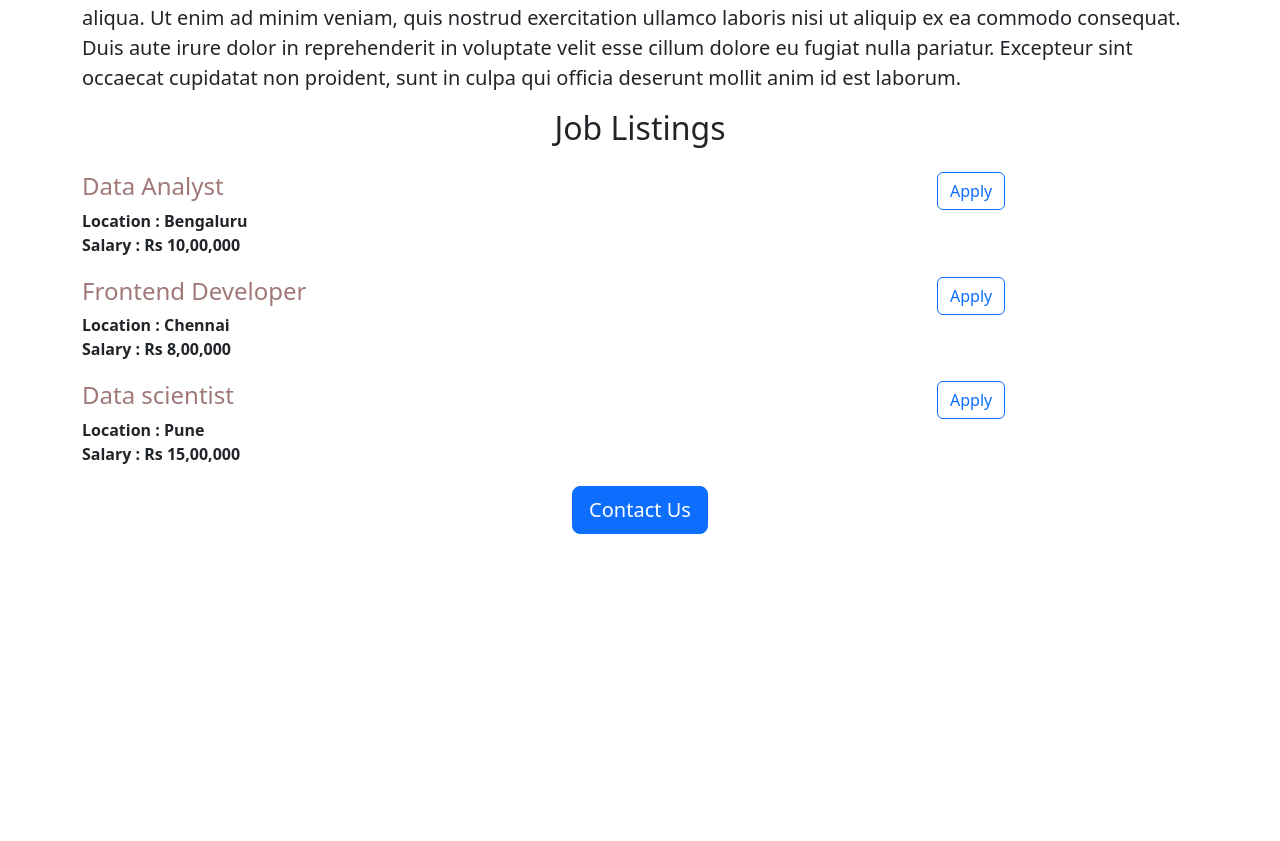
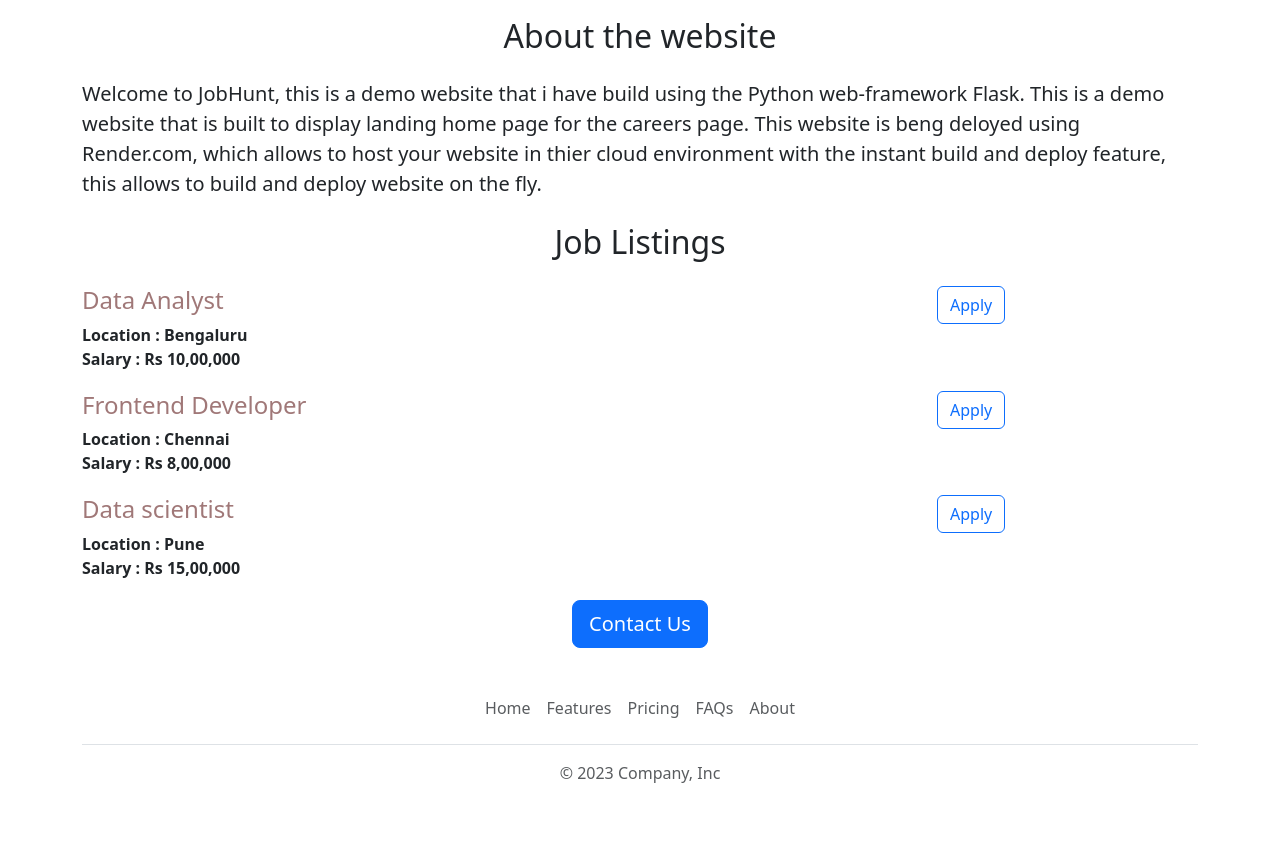
Before and after one commit to varunk04/Flask-webapp, a Flask app: page / in a window 1280 px wide. Shown: the part 513-1354 px from the top of the page. Before the commit the page ends 1047 px from the top, so only its background shows below. Run offline with Flask 3, Linux system fonts and the light colour scheme.

Commit message:
Added navbar and Footer

```diff
--- /dev/null
+++ b/templates/footer.html
@@ -0,0 +1,12 @@
+<div class="container">
+  <footer class="py-3 my-4">
+    <ul class="nav justify-content-center border-bottom pb-3 mb-3">
+      <li class="nav-item"><a href="#" class="nav-link px-2 text-body-secondary">Home</a></li>
+      <li class="nav-item"><a href="#" class="nav-link px-2 text-body-secondary">Features</a></li>
+      <li class="nav-item"><a href="#" class="nav-link px-2 text-body-secondary">Pricing</a></li>
+      <li class="nav-item"><a href="#" class="nav-link px-2 text-body-secondary">FAQs</a></li>
+      <li class="nav-item"><a href="#" class="nav-link px-2 text-body-secondary">About</a></li>
+    </ul>
+    <p class="text-center text-body-secondary ">&copy; 2023 Company, Inc</p>
+  </footer>
+</div>
--- a/templates/home.html
+++ b/templates/home.html
@@ -7,20 +7,21 @@
     <link href="https://cdn.jsdelivr.net/npm/bootstrap@5.3.0-alpha3/dist/css/bootstrap.min.css" rel="stylesheet" integrity="sha384-KK94CHFLLe+nY2dmCWGMq91rCGa5gtU4mk92HdvYe+M/SXH301p5ILy+dN9+nJOZ" crossorigin="anonymous">
     <style>
       #banner {
-        height: 320px;
+        height: 400px;
         object-fit: cover;
         width: 100%;
+        margin-top: 16px;
       }
     </style>
   </head>
   <body>
+    {% include 'navbar.html' %}
+        <img id = 'banner' class="img-fluid" src = 'https://flask-webapp--varunfoujdhar.repl.co/static/banner.jpg'>
     <div class='container'>
-    <h1 class = 'text-center mt-4 mb-4'>Careers</h1>
-    <img id = 'banner' class="img-fluid" src = 'https://flask-webapp--varunfoujdhar.repl.co/static/banner.jpg'>
-    <h2 class = 'text-center mt-2 mb-4'> About the website </h2>
-    <p class = 'lead'>Lorem ipsum dolor sit amet, consectetur adipiscing elit, sed do eiusmod tempor incididunt ut labore et dolore magna aliqua. Ut enim ad minim veniam, quis nostrud exercitation ullamco laboris nisi ut aliquip ex ea commodo consequat. Duis aute irure dolor in reprehenderit in voluptate velit esse cillum dolore eu fugiat nulla pariatur. Excepteur sint occaecat cupidatat non proident, sunt in culpa qui officia deserunt mollit anim id est laborum.
+    <h2 class = 'text-center mt-4 mb-4'> About the website </h2>
+    <p class = 'lead'>Welcome to JobHunt, this is a demo website that i have build using the Python web-framework Flask. This is a demo website that is built to display landing home page for the careers page. This website is beng deloyed using Render.com, which allows to host your website in thier cloud environment with the instant build and deploy feature, this allows to build and deploy website on the fly.
     </p>
-    <h2 class = 'text-center mt-2 mb-4'>Job Listings </h2>
+    <h2 class = 'text-center mt-4 mb-4'>Job Listings </h2>
       <div>
         {% for job in jobs %}
           {% include 'jobitems.html' %}
@@ -30,6 +31,6 @@
        <button class = "btn btn-primary btn-lg">Contact Us </button>
      </div>
     </div>
-
+  {% include 'footer.html'%}
   </body>
 </html>
--- /dev/null
+++ b/templates/navbar.html
@@ -0,0 +1,10 @@
+<!-- Image and text -->
+<nav class="navbar bg-body-tertiary">
+  <div class="container-fluid">
+    <a class="navbar-brand" href="#">
+      <img src="/static/logo.png" alt="Logo" width="35" height="35" class="d-inline-block align-text-top">
+      JobHunt
+    </a>
+  </div>
+</nav>
+<div style= 'height:28px'></div>
```
Also changed, not shown: static/logo.png (added).
